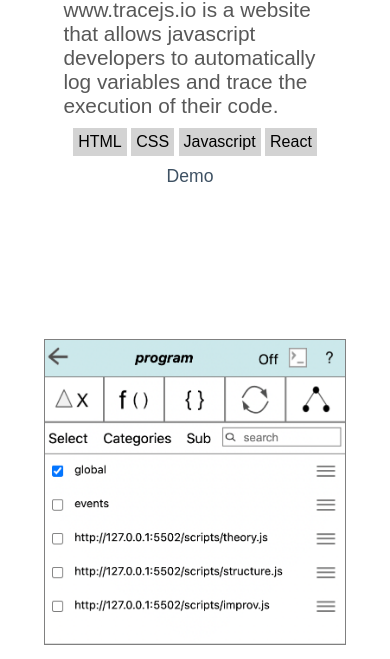
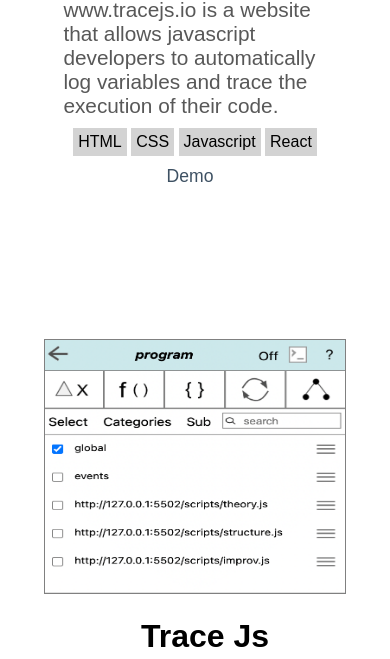
Before and after one commit to andresaunders/portfolio-website, a plain HTML site: page projects.html in a window 390 px wide. Shown: the part 411-1070 px from the top of the page. Drawn offline with Linux system fonts and the light colour scheme.

Commit message:
Update projects.css
Update max height screenshot mobile

```diff
--- a/projects.css
+++ b/projects.css
@@ -315,6 +315,11 @@
         flex-direction: column;
     }
 
+    .screenshot {
+
+        max-height: 30vh;
+    }
+
     .screenshot-links a {
 
         display: flex;
```
